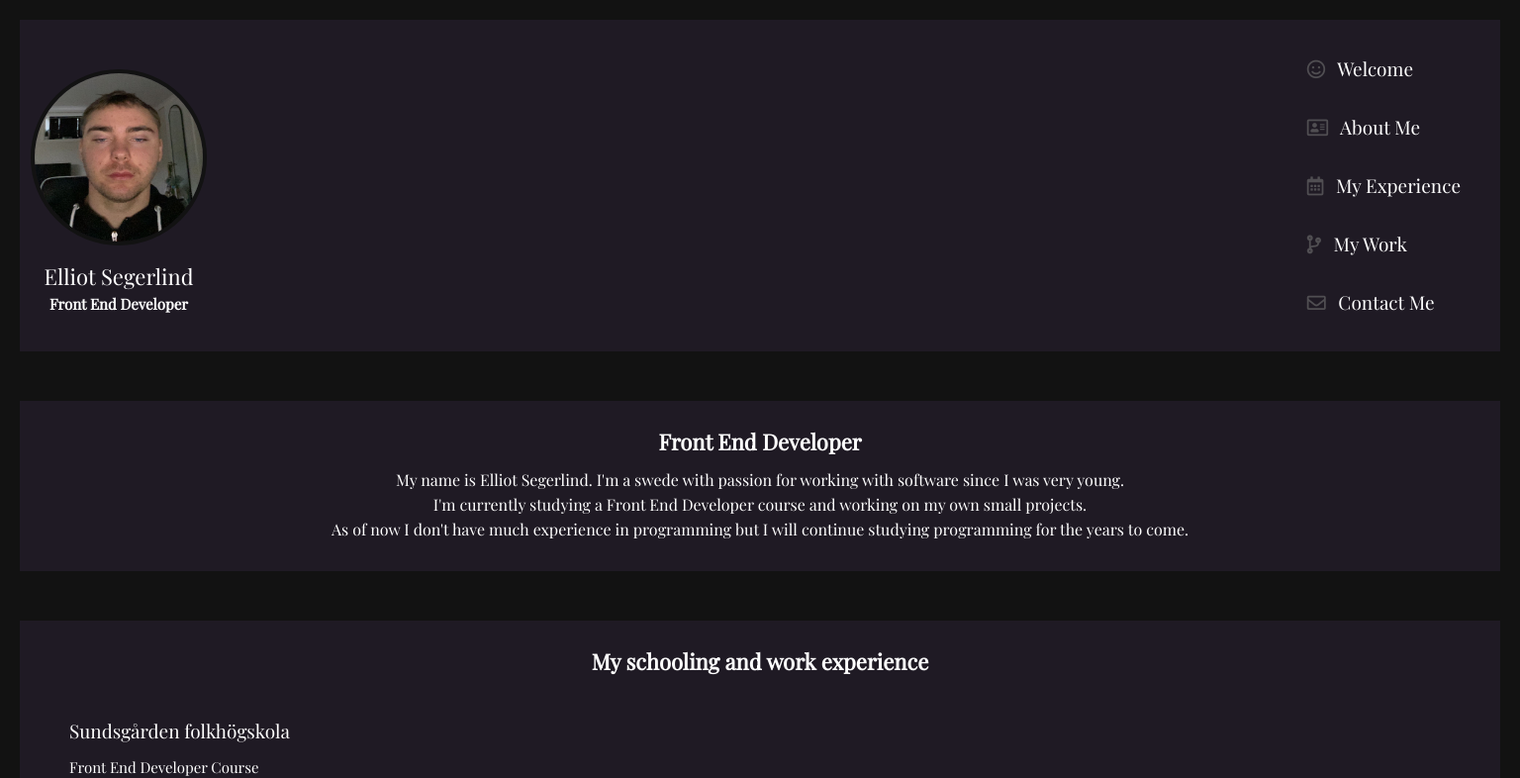
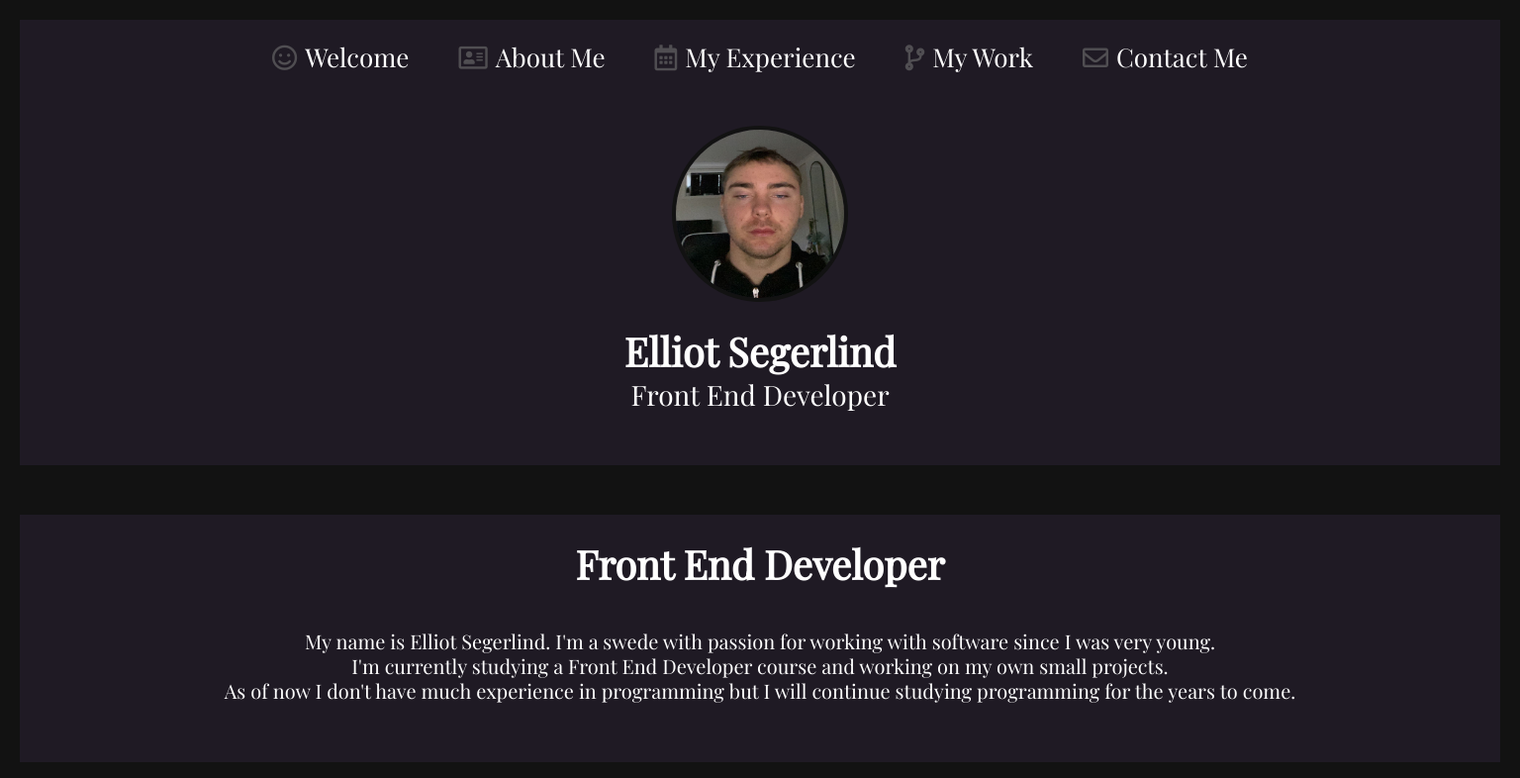
Before and after one commit to elliot9802/Portfolio, a plain HTML site: page index.html in a window 1536 px wide. Shown: the top 786 px of the page at 99% size. Drawn offline with nearby package versions, Linux system fonts and the light colour scheme.

Commit message:
Changes v.2

```diff
--- a/index.html
+++ b/index.html
@@ -18,47 +18,48 @@
 </head>
 <body>
     <nav>
+        <a id="nav"></a>
         <div class="nav">
             <div class="headshot">
                 <div class="headshot__img">
                     <img src="/images/cv-bild.jpeg" alt="Headshot">
                 </div>
                 <div class="headshot__text">
-                    <h3 class="headshot__h3">
+                    <h2 class="headshot__h2">
                         Elliot Segerlind
-                    </h3>
-                        <h4 class="headshot__h4">
+                    </h2>
+                        <h3 class="headshot__h3">
                             Front End Developer
-                        </h4>
+                        </h3>
                 </div>
             </div>
             <ul>
                 <li class="nav__li">
-                    <a href="#">
+                    <a href="#nav">
                         <i class="far fa-smile"></i>
                         Welcome
                     </a>
                 </li>
                 <li class="nav__li">
-                    <a href="#">
+                    <a href="#about">
                         <i class="far fa-address-card"></i>
                         About Me
                     </a>
                 </li>
                 <li class="nav__li">
-                    <a href="#">
+                    <a href="#experience">
                         <i class="far fa-calendar-alt"></i>
                         My Experience
                     </a>
                 </li>
                 <li class="nav__li">
-                    <a href="#">
+                    <a href="#work">
                         <i class="fas fa-code-branch"></i>
                         My Work
                     </a>
                 </li>
                 <li class="nav__li">
-                    <a href="#">
+                    <a href="#form">
                         <i class="far fa-envelope"></i>
                         Contact Me
                     </a>
@@ -68,6 +69,7 @@
     </nav>
     <main>
         <section class="intro">
+            <a id="about"></a>
             <div class="intro__text">
                 <h1 class="intro__h1">
                     Front End Developer
@@ -80,6 +82,7 @@
             </div>
         </section>
         <section class="experience">
+            <a id="experience"></a>
             <div class="experience__container">
                 <div class="experience__intro">
                     <h2 class="experience__h2">
@@ -103,6 +106,7 @@
             </div>
         </section>
         <section class="work">
+            <a id="work"></a>
             <div class="work__container">
                 <div class="work__text">
                     <h2 class="work__h2">
@@ -127,7 +131,7 @@
                     <a
                         href="https://github.com/elliot9802/sass-project">
                         <p>
-                            Sass Project
+                            Genesis Sass Project
                         </p>
                             <img src="/images/sass-project.png" alt="work example three">
                     </a>
@@ -140,6 +144,7 @@
             </div>
         </section>
         <section class="form">
+            <a id="form"></a>
             <div class="container">
                 <h2>
                     Contact Me!
--- a/styles/_form.scss
+++ b/styles/_form.scss
@@ -73,3 +73,11 @@ input[type=text], select, textarea {
         font-size: 30px;
     }
   }
+
+  input {
+    font-family: 'Playfair Display', serif;
+  }
+
+  label {
+    font-family: 'Playfair Display', serif;
+  }
--- a/styles/_media.scss
+++ b/styles/_media.scss
@@ -0,0 +1,96 @@
+@media screen and (min-width: 768px) {
+    .nav {
+        display: flex;
+        flex-direction: row;
+
+    & a {
+        display: flex;
+        flex-direction: row;
+
+    }
+    }
+}
+
+@media screen and (min-width: 1440px) {
+    .nav {
+        width: 100%;
+        display: flex;
+        position: relative;
+        justify-content: center;
+
+        & a {
+            margin: 25px;
+            font-size: 26px;
+        }
+
+        & ul {
+            position: absolute;
+            display: flex;
+        }
+    }
+
+    .headshot {
+        // position: absolute;
+        display: flex;
+        justify-content: center;
+        flex-direction: column;
+        min-width: 450px;
+        width: 500px;
+        min-height: 450px;
+        height: 100%;
+
+        .headshot__h2 {
+            font-size: 40px;
+        }
+
+        .headshot__h3 {
+            font-size: 28px;
+        }
+    }
+
+    .intro {
+        &__h1 {
+            font-size: 40px;
+        }
+
+        &__p {
+            font-size: 20px;
+            padding: 30px 0;
+        }
+    }
+
+    .experience {
+        &__h2 {
+            font-size: 40px;
+        }
+
+        & th {
+            font-size: 28px;
+        }
+
+        & td {
+            font-size: 20px;
+        }
+    }
+
+    .work {
+        &__h2 {
+            font-size: 40px;
+        }
+
+        & p {
+            font-size: 20px;
+        }
+    }
+
+    input[type=submit] {
+        background-color: #3e3447;
+        color: white;
+        width: 250px;
+        height: 80px;
+        font-size: 35px;
+        border: none;
+        border-radius: 4px;
+        cursor: pointer;
+      }
+}
--- a/styles/_nav.scss
+++ b/styles/_nav.scss
@@ -22,16 +22,16 @@
         max-height: 250px;
         height: 100%;
 
-        &__h3 {
+        &__h2 {
             display: flex;
+            font-weight: bold;
             justify-content: center;
             margin: 10px;
             font-size: 22px;
         }
 
-        &__h4 {
+        &__h3 {
             display: flex;
-            font-weight: bold;
             font-size: 15px;
             justify-content: center;
         }
```
Also changed, not shown: styles/index.css, 1 other file.
